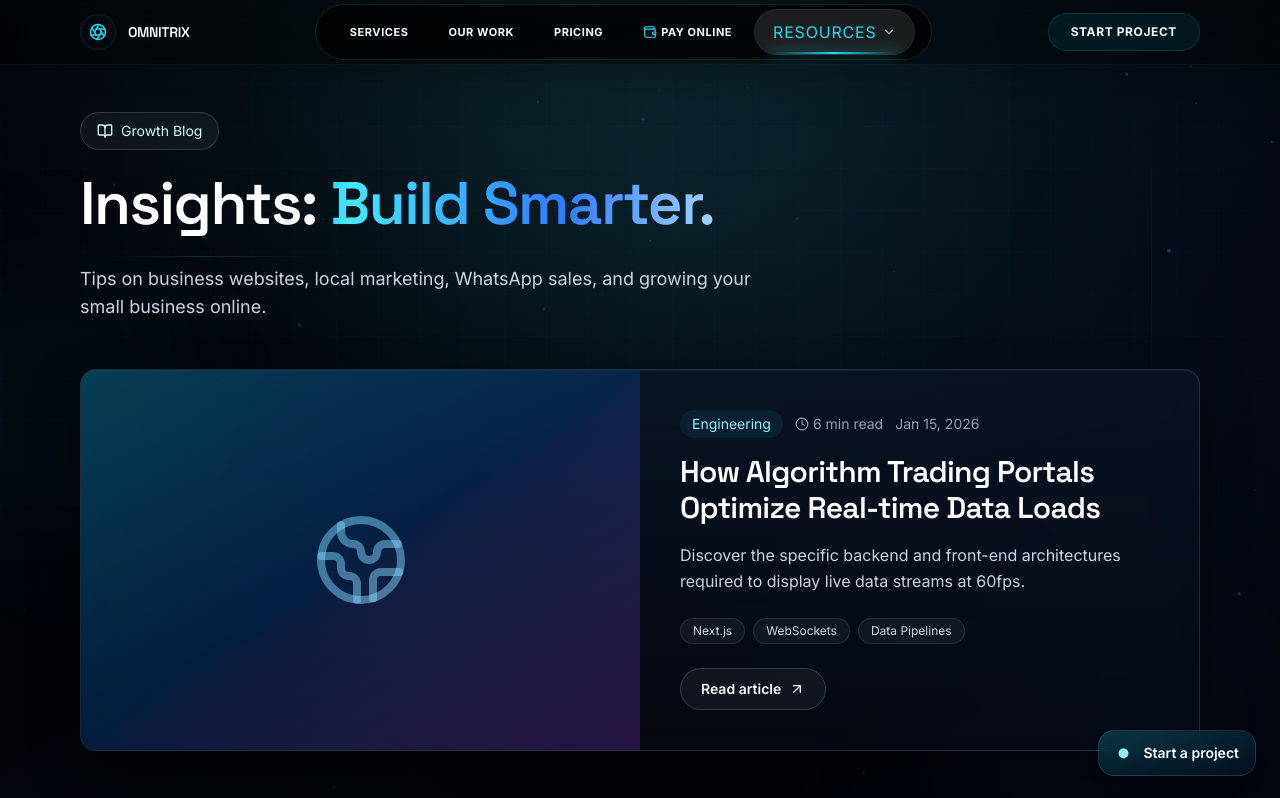
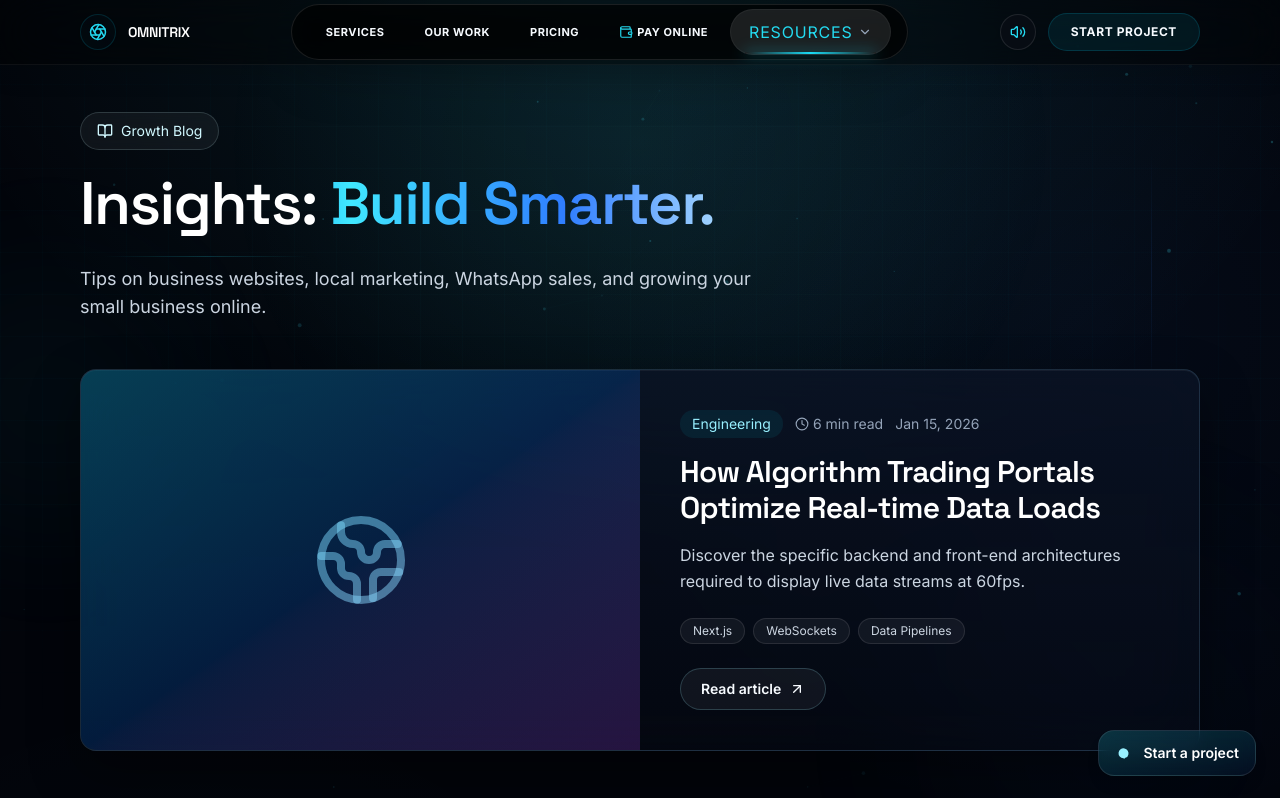
Before and after one commit to keshavladha/Omnitrix-Web-Solutions, a Next.js app: page /blog in a window 1280 px wide. Shown: the top 798 px of the page. Built offline with nearby package versions, Linux system fonts and the light colour scheme.

Commit message:
feat: implement discovery planner WhatsApp brief exporter, Web Audio synthesizers, and template route transitions

```diff
--- /dev/null
+++ b/app/template.tsx
@@ -0,0 +1,23 @@
+"use client";
+
+import { motion } from "framer-motion";
+import type { PropsWithChildren } from "react";
+
+/**
+ * Next.js App Router Special Template Component
+ *
+ * Injected automatically on every navigation transition. Remounts on route changes,
+ * creating a gorgeous, seamless grid-fade entrance animation (y: 10 -> 0, opacity: 0 -> 1)
+ * across services, pricing, about, case studies, and payments subpages.
+ */
+export default function Template({ children }: PropsWithChildren) {
+  return (
+    <motion.div
+      initial={{ opacity: 0, y: 8 }}
+      animate={{ opacity: 1, y: 0 }}
+      transition={{ duration: 0.42, ease: [0.22, 1, 0.36, 1] }}
+    >
+      {children}
+    </motion.div>
+  );
+}
--- a/components/discovery-planner.tsx
+++ b/components/discovery-planner.tsx
@@ -134,6 +134,17 @@ Please schedule a discovery call to review my requirements!`;
     if (res.planPrice.includes("20,000")) budgetVal = "50-100k"; // Premium
 
     return `/contact?projectType=${selectedGoal === "whatsapp" ? "ecommerce" : selectedGoal === "booking" ? "app" : "business"}&budget=${budgetVal}&message=${encodeURIComponent(msg)}`;
+  };
+
+  const getWhatsAppUrl = () => {
+    const res = getResultPlan();
+    const goalLabel = goals.find((g) => g.id === selectedGoal)?.label || "";
+    const indLabel = industries.find((i) => i.id === selectedIndustry)?.label || "";
+    const timeLabel = timelines.find((t) => t.id === selectedTimeline)?.label || "";
+
+    const msg = `*OMNITRIX PROJECT DISCOVERY BRIEF* 🚀\n-------------------------------------------\n👤 *Primary Goal:* ${goalLabel}\n🏢 *Industry Sector:* ${indLabel}\n📅 *Timeline:* ${timeLabel}\n🛠️ *Strategy Blueprint:* ${res.planName}\n📦 *Recommended Stack:* ${res.stack}\n-------------------------------------------\nPlease schedule a discovery call to review my requirements!`;
+
+    return `https://api.whatsapp.com/send?phone=+917027340360&text=${encodeURIComponent(msg)}`;
   };
 
   const result = getResultPlan();
@@ -399,16 +410,25 @@ Please schedule a discovery call to review my requirements!`;
 
               <Link
                 href={getHandoffUrl()}
+                className="inline-flex min-h-11 items-center justify-center rounded-full border border-white/10 bg-slate-950 px-6 text-xs font-semibold text-slate-300 transition hover:bg-white/5 hover:border-cyan-500/30 hover:text-cyan-400 cursor-pointer shadow-sm"
+              >
+                Apply to Contact Form
+              </Link>
+
+              <a
+                href={getWhatsAppUrl()}
+                target="_blank"
+                rel="noopener noreferrer"
                 className="inline-flex min-h-11 items-center justify-center gap-2 rounded-full bg-cyan-500 px-6 text-xs font-bold text-obsidian-lowest transition hover:bg-cyan-400 shadow-sm hover:shadow-cyan-500/20 cursor-pointer"
                 style={{ color: "#02040a" }}
               >
-                Apply This Blueprint To Contact
-                <ArrowRight className="h-3.5 w-3.5" />
-              </Link>
+                <MessageSquare className="h-3.5 w-3.5" />
+                Send Brief via WhatsApp
+              </a>
             </div>
 
-            <p className="text-center text-[10px] text-slate-400 mt-4 leading-relaxed max-w-md mx-auto">
-              Applying pre-fills all contact form fields (goals, stack, timeline) dynamically so Keshav can immediately prepare your proposal scope.
+            <p className="text-center text-[10px] text-slate-400 mt-4 leading-relaxed max-w-lg mx-auto">
+              Choose to **Send via WhatsApp** to instantly message Keshav your formatted blueprint brief, or **Apply to Contact Form** to pre-fill the local project inquiry form.
             </p>
           </Reveal>
         )}
--- a/components/header.tsx
+++ b/components/header.tsx
@@ -10,11 +10,14 @@ import {
   HelpCircle,
   Users,
   ArrowRight,
-  Wallet
+  Wallet,
+  Volume2,
+  VolumeX
 } from "lucide-react";
 import Link from "next/link";
 import { usePathname } from "next/navigation";
 import { useState, useRef, useEffect } from "react";
+import { getMuteState, setMuteState, playCyberClick, playCyberHover } from "@/lib/audio-effects";
 
 // Helper to render dynamic icons by their string name
 function DropdownIcon({ name, className }: { name: string; className?: string }) {
@@ -36,8 +39,22 @@ export function Header() {
   const [mobileMenuOpen, setMobileMenuOpen] = useState(false);
   const [mobileResourcesOpen, setMobileResourcesOpen] = useState(false);
   const [dropdownOpen, setDropdownOpen] = useState(false);
+  const [muted, setMuted] = useState(false);
   const pathname = usePathname();
   const dropdownTimeoutRef = useRef<NodeJS.Timeout | null>(null);
+
+  useEffect(() => {
+    setMuted(getMuteState());
+  }, []);
+
+  const toggleSound = () => {
+    const nextMute = !muted;
+    setMuteState(nextMute);
+    setMuted(nextMute);
+    if (!nextMute) {
+      setTimeout(() => playCyberClick(), 50);
+    }
+  };
 
   // Close dropdowns on route change
   useEffect(() => {
@@ -88,6 +105,8 @@ export function Header() {
               <Link
                 key={item.href}
                 href={item.href}
+                onClick={() => playCyberClick()}
+                onMouseEnter={() => playCyberHover()}
                 className={`text-[11px] font-bold uppercase tracking-wider rounded-full px-4.5 py-2.5 transition-all duration-300 relative flex items-center gap-1 ${
                   isActive
                     ? "text-cyan-400 bg-white/10 shadow-md border border-white/5 font-extrabold"
@@ -106,10 +125,11 @@ export function Header() {
           {/* Resources Hover Dropdown Pill */}
           <div
             className="relative"
-            onMouseEnter={handleMouseEnter}
+            onMouseEnter={() => { handleMouseEnter(); playCyberHover(); }}
             onMouseLeave={handleMouseLeave}
           >
             <button
+              onClick={() => playCyberClick()}
               className={`text-[11px] font-bold uppercase tracking-wider rounded-full px-4.5 py-2.5 transition-all duration-300 flex items-center gap-1.5 cursor-pointer outline-none relative ${
                 isResourceActive
                   ? "text-cyan-400 bg-white/10 shadow-md border border-white/5 font-extrabold"
@@ -176,8 +196,25 @@ export function Header() {
 
         {/* Action Buttons & Hamburger Menu */}
         <div className="flex items-center gap-3">
+          {/* Volume Mute Toggle */}
+          <button
+            onClick={toggleSound}
+            onMouseEnter={() => playCyberHover()}
+            className="flex h-9 w-9 items-center justify-center rounded-full border border-white/10 bg-[#0a0e16]/60 text-slate-400 hover:text-cyan-400 hover:border-cyan-500/30 transition-all duration-300 cursor-pointer shadow-sm relative group"
+            aria-label={muted ? "Unmute sound effects" : "Mute sound effects"}
+          >
+            {muted ? <VolumeX className="h-4 w-4 text-slate-400" /> : <Volume2 className="h-4 w-4 text-cyan-400" />}
+
+            {/* Tooltip */}
+            <span className="absolute top-full mt-2 left-1/2 -translate-x-1/2 rounded bg-black/90 border border-white/10 px-2 py-1 text-[8px] font-bold text-white uppercase tracking-wider opacity-0 group-hover:opacity-100 transition duration-200 pointer-events-none whitespace-nowrap">
+              {muted ? "Sound Off" : "Sound On"}
+            </span>
+          </button>
+
           <Link
             href="/contact"
+            onClick={() => playCyberClick()}
+            onMouseEnter={() => playCyberHover()}
             className="hidden rounded-full border border-cyan-500/20 bg-cyan-500/10 px-5.5 py-2.5 text-xs font-bold uppercase tracking-wider text-cyan-400 transition-all duration-300 hover:bg-cyan-600 hover:text-black hover:shadow-[0_4px_12px_rgba(64,232,255,0.15)] sm:block cursor-pointer"
           >
             Start Project
--- /dev/null
+++ b/lib/audio-effects.ts
@@ -0,0 +1,92 @@
+/**
+ * Programmatic Web Audio Synthesizers for Immersive Sci-Fi Micro-Feedback
+ *
+ * Synthesizes high-fidelity futuristic blips and swishes directly on the client's
+ * hardware soundcard. This yields 0-bytes download overhead, 100% offline capability,
+ * and absolute zero network latency.
+ */
+
+let globalMuted = false;
+
+// Initialize mute state from localStorage safely on the client
+if (typeof window !== "undefined") {
+  globalMuted = localStorage.getItem("cyber_mute_state") === "true";
+}
+
+export function setMuteState(muted: boolean) {
+  globalMuted = muted;
+  if (typeof window !== "undefined") {
+    localStorage.setItem("cyber_mute_state", muted ? "true" : "false");
+  }
+}
+
+export function getMuteState(): boolean {
+  return globalMuted;
+}
+
+/**
+ * Synthesizes a soft, clean high-tech select/click sound.
+ * Linear frequency sweep starting at 950Hz down to 180Hz over 60ms.
+ */
+export function playCyberClick() {
+  if (typeof window === "undefined" || globalMuted) return;
+
+  try {
+    const AudioContext = window.AudioContext || (window as any).webkitAudioContext;
+    if (!AudioContext) return;
+
+    const ctx = new AudioContext();
+    const osc = ctx.createOscillator();
+    const gain = ctx.createGain();
+
+    osc.type = "sine";
+    // Slide tone rapidly to create a clean, mechanical click
+    osc.frequency.setValueAtTime(950, ctx.currentTime);
+    osc.frequency.exponentialRampToValueAtTime(180, ctx.currentTime + 0.06);
+
+    // Microscopic soft envelope (extremely subtle, no pop)
+    gain.gain.setValueAtTime(0.03, ctx.currentTime);
+    gain.gain.exponentialRampToValueAtTime(0.0001, ctx.currentTime + 0.06);
+
+    osc.connect(gain);
+    gain.connect(ctx.destination);
+
+    osc.start();
+    osc.stop(ctx.currentTime + 0.06);
+  } catch (error) {
+    // Graceful fallback for browser autoplay blocks
+  }
+}
+
+/**
+ * Synthesizes a microscopic holographic hover swish.
+ * Soft sine tone at 1350Hz sliding down to 720Hz over 35ms.
+ */
+export function playCyberHover() {
+  if (typeof window === "undefined" || globalMuted) return;
+
+  try {
+    const AudioContext = window.AudioContext || (window as any).webkitAudioContext;
+    if (!AudioContext) return;
+
+    const ctx = new AudioContext();
+    const osc = ctx.createOscillator();
+    const gain = ctx.createGain();
+
+    osc.type = "sine";
+    osc.frequency.setValueAtTime(1350, ctx.currentTime);
+    osc.frequency.exponentialRampToValueAtTime(720, ctx.currentTime + 0.035);
+
+    // Low decibel hover envelope
+    gain.gain.setValueAtTime(0.008, ctx.currentTime);
+    gain.gain.exponentialRampToValueAtTime(0.0001, ctx.currentTime + 0.035);
+
+    osc.connect(gain);
+    gain.connect(ctx.destination);
+
+    osc.start();
+    osc.stop(ctx.currentTime + 0.035);
+  } catch (error) {
+    // Safely ignore autoplay restrictions on passive hovers
+  }
+}
```
